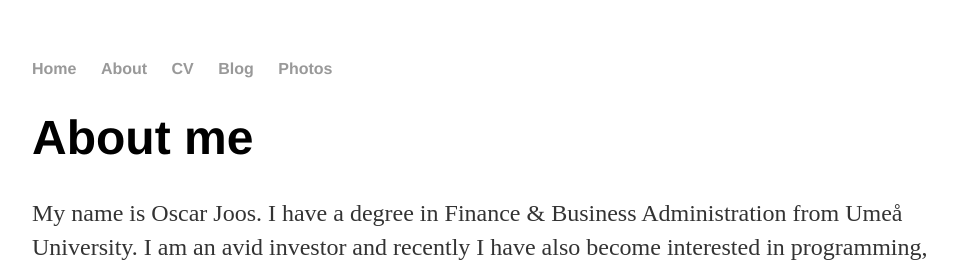
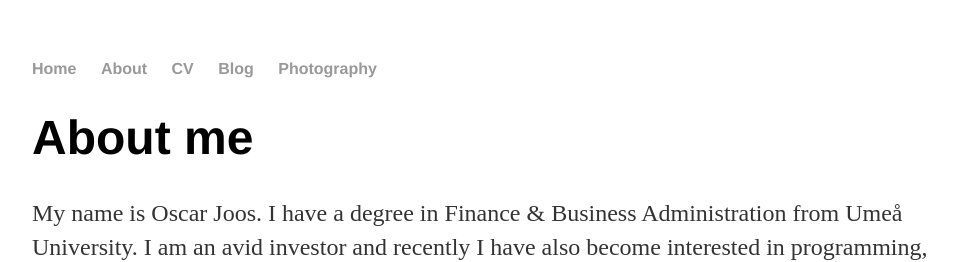
Before and after one commit to oscarjoos/oscarjoos.github.io, a Jekyll site: the page built from about/index.html, in a window 1280 px wide. Shown: the top 262 px of the page, without its empty margins (160-1117 px from the left). Built offline with Jekyll 4.4.1, drawn with Linux system fonts in a browser that asks for light colours.

Commit message:
Update default.html

```diff
--- a/_layouts/default.html
+++ b/_layouts/default.html
@@ -12,7 +12,7 @@
 		        	<li><a href="/about">About</a></li>
 	        		<li><a href="/cv">CV</a></li>
 	        		<li><a href="/blog">Blog</a></li>
-				<li><a href="/photography">Photos</a></li>
+				<li><a href="/photos">Photography</a></li>
 	    		</ul>
 			</nav>
 			<div class="container">
```
